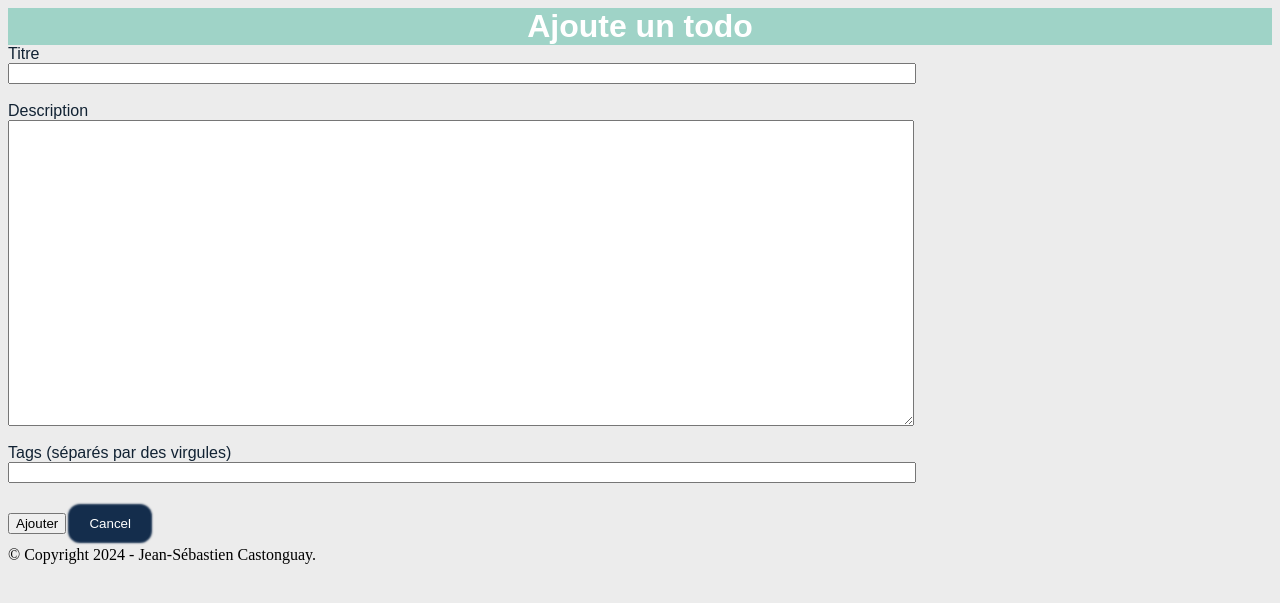
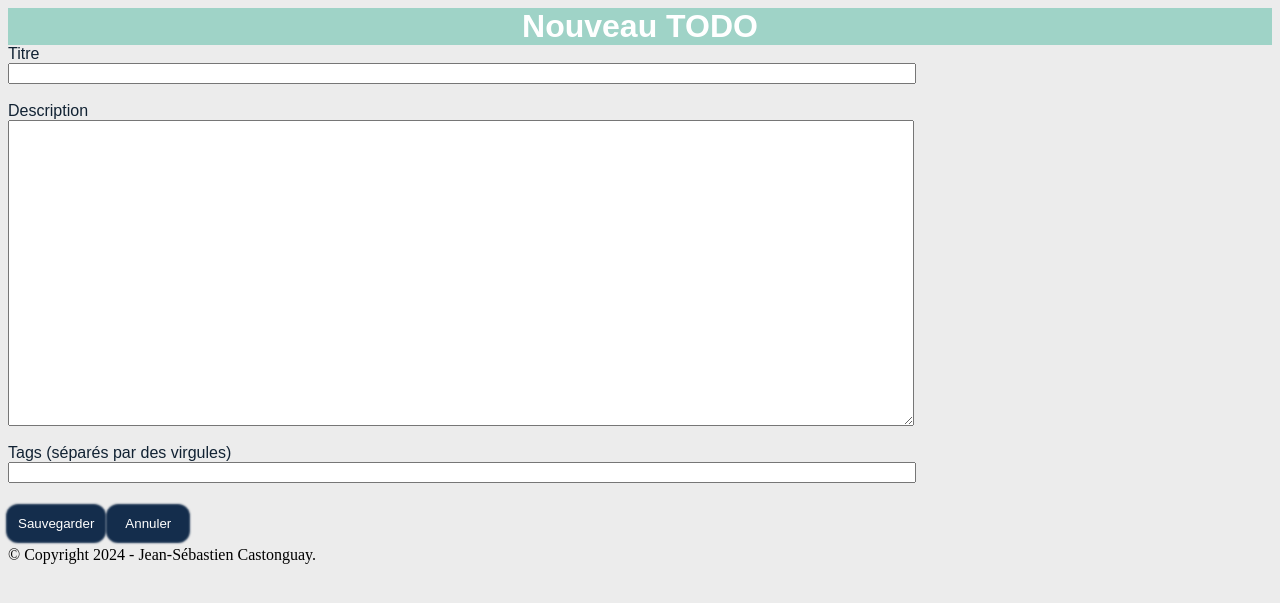
Before and after one commit to jscastonguay/teluq-inf2020-python-exercices, a Flask app: page /ajoute in a window 1280 px wide. Shown: the top 603 px of the page. Run offline with Flask 3, Linux system fonts and the light colour scheme; parts of the project's set-up code (start-up, migrations or seed data) failed here and were passed over.

Commit message:
Work in progress.

```diff
--- a/TravailNo3/app/static/css/style.css
+++ b/TravailNo3/app/static/css/style.css
@@ -41,7 +41,7 @@ body {
     background-color: #ececec;
 }
 
-button {
+.style-bouton {
     background-color: #142d4c;
 
     color: #fff;
--- a/TravailNo3/app/templates/ajoute.html
+++ b/TravailNo3/app/templates/ajoute.html
@@ -9,7 +9,7 @@
 </style>
 {% endblock %}
 {% block content %}
-<h1>Ajoute un todo</h1>
+<h1>Nouveau TODO</h1>
 <form method="POST">
   <div class="form-group"><label for="titre">Titre</label>
     <input class="element-texte" type="text" id="titre" name="titre"><br>
@@ -20,8 +20,8 @@
   <div class="form-group"><label for="tags">Tags (séparés par des virgules)</label>
     <input class="element-texte" type="text" id="tags" name="tags"><br>
   </div>
-  <input type="submit" value="Ajouter">
-  <button id="ajoute" type="button" onclick="window.location.href = '{{ url_for('index') }}' ; "
-    class="button">Cancel</button>
+  <input class="style-bouton" type="submit" value="Sauvegarder">
+  <button class="style-bouton" id="ajoute" type="button" onclick="window.location.href = '{{ url_for('index') }}' ; "
+    class="button">Annuler</button>
 </form>
 {% endblock %}
--- a/TravailNo3/app/templates/modifie.html
+++ b/TravailNo3/app/templates/modifie.html
@@ -33,8 +33,8 @@
       <input class="element-texte" type="text" id="tags" name="tags" value='{{ ", ".join(todo["tags"]) }}'><br>
     </div>
 
-      <input type="submit" value="Sauvegarde">
-      <button id="ajoute" type="button" onclick="window.location.href = '{{ url_for('index') }}' ; "
+      <input class="style-bouton" type="submit" value="Sauvegarde">
+      <button class="style-bouton" id="ajoute" type="button" onclick="window.location.href = '{{ url_for('index') }}' ; "
         class="button">Annule</button>
   <!-- </div> -->
 </form>
```
Also changed, not shown: TravailNo3/app/templates/index.html (+5 -5 lines).
